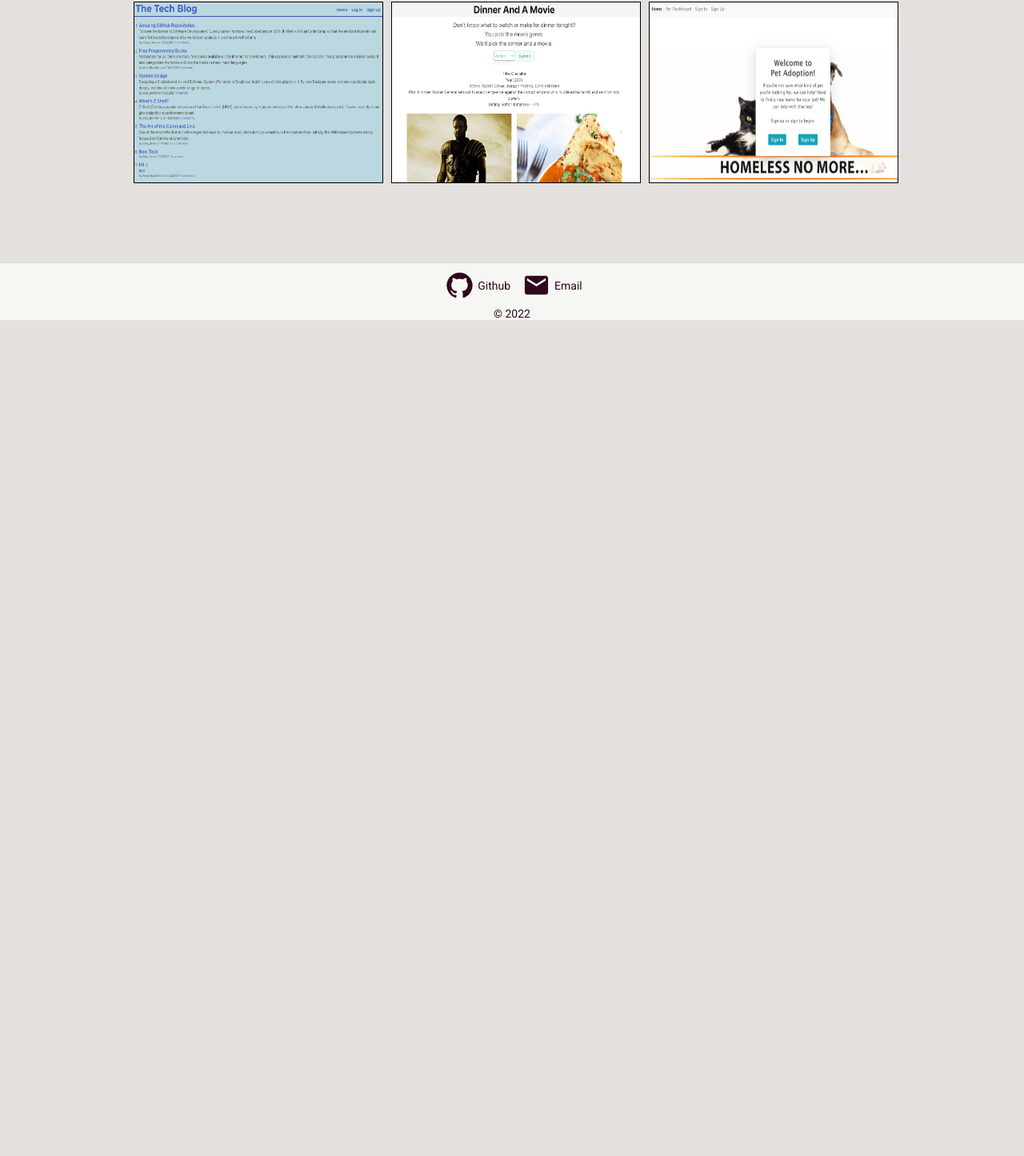
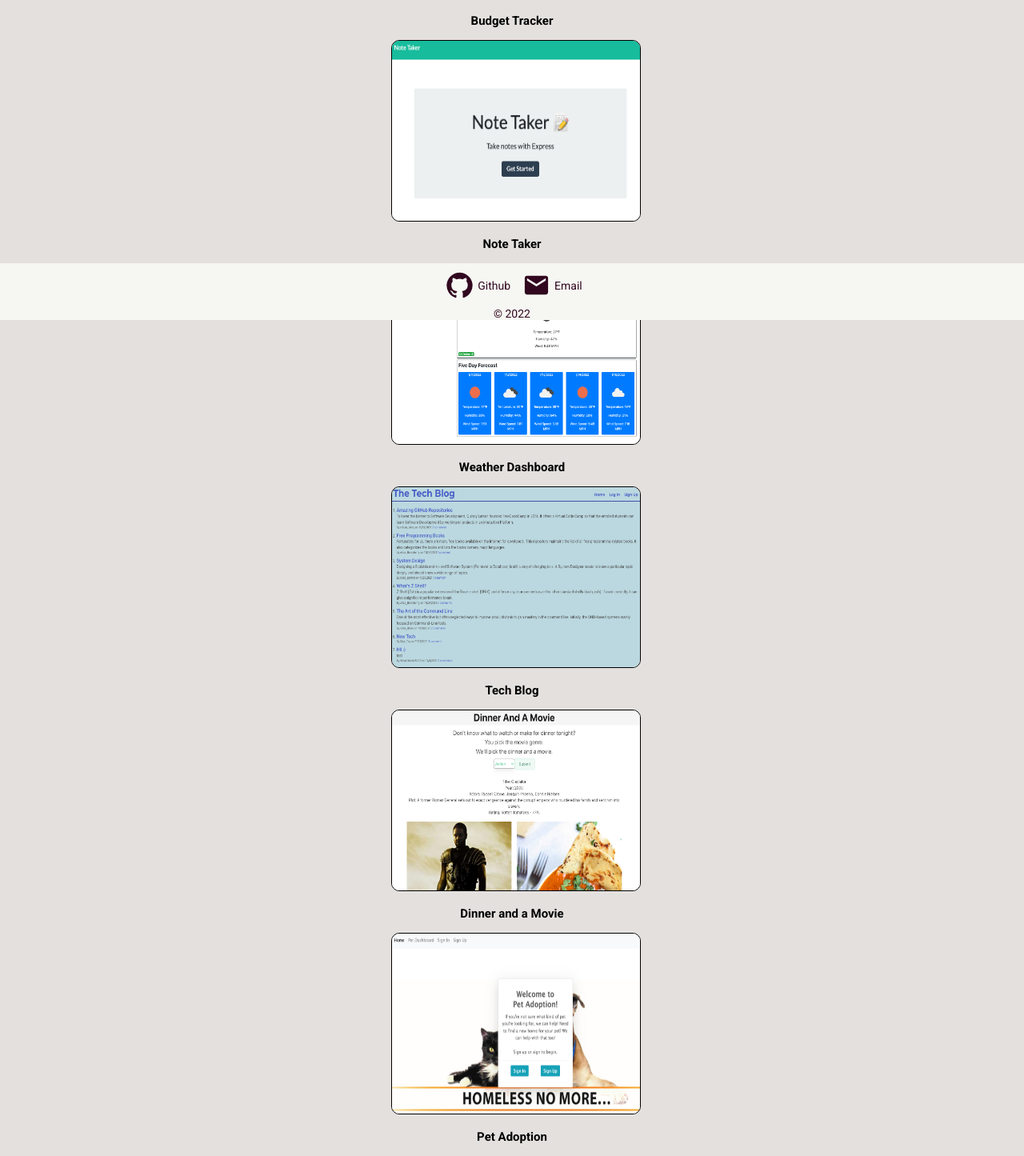
Before and after one commit to eeleelksm/eeleelksm-reactportfolio-20, a React (Create React App) app: page /projects in a window 1280 px wide. Shown: the part 400-1845 px from the top of the page at 80% size. Before the commit the page ends 800 px from the top, so only its background shows below. Built offline with nearby package versions, Linux system fonts and the light colour scheme.

Commit message:
modifying project outline

```diff
--- a/src/components/Pages/About/About.js
+++ b/src/components/Pages/About/About.js
@@ -10,13 +10,13 @@ function About() {
 				</div>
 				<div className="about-text">
 					<p>
-						Keshia-Lee is a Fullstack Web Developer with hopes of transferring her
-						newfound skills into programming and designing video games.
+						I'm a Fullstack Web Developer with hopes of transferring my newfound
+						skills into programming and designing video games.
 					</p>
 					<p>
-						She grabs her inspiration from sci-fi and fantasy books. Some of her
-						favorite games are Skyrim, Horizon Zero Dawn. Kingdom Hearts franchise and
-						The Sims franchise.
+						I grab my inspiration from sci-fi and fantasy books. Some of my favorite
+						games are Skyrim, Horizon Zero Dawn, The Kingdom Hearts franchise and The
+						Sims franchise.
 					</p>
 				</div>
 			</div>
--- a/src/components/Pages/Project/Project.js
+++ b/src/components/Pages/Project/Project.js
@@ -13,21 +13,73 @@ function Project() {
 
 	return (
 		<section className="project-section">
-			<h1>Projects</h1>
-			<div>
-				<a href="https://fast-temple-66110.herokuapp.com/">
+			<h1>projects</h1>
+			<div className="container">
+				<div className="item">
 					<img
 						src={project1}
-						alt="project-name"
+						alt="budget-tracker"
 						className="img-thumbnail"
 						onClick={() => openInNewTab("https://fast-temple-66110.herokuapp.com/")}
 					/>
-				</a>
-				<img src={project2} alt="project-name" className="img-thumbnail" />
-				<img src={project3} alt="project-name" className="img-thumbnail" />
-				<img src={project4} alt="project-name" className="img-thumbnail" />
-				<img src={project5} alt="project-name" className="img-thumbnail" />
-				<img src={project6} alt="project-name" className="img-thumbnail" />
+					<h3>Budget Tracker</h3>
+				</div>
+
+				<div className="item">
+					<img
+						src={project2}
+						alt="note-taker"
+						className="img-thumbnail"
+						onClick={() => openInNewTab("https://calm-dusk-28063.herokuapp.com/")}
+					/>
+					<h3>Note Taker</h3>
+				</div>
+
+				<div className="item">
+					<img
+						src={project3}
+						alt="weather-db"
+						className="img-thumbnail"
+						onClick={() =>
+							openInNewTab("https://eeleelksm.github.io/eeleelksm.challenge6/")
+						}
+					/>
+					<h3>Weather Dashboard</h3>
+				</div>
+
+				<div className="item">
+					<img
+						src={project4}
+						alt="tech-blog"
+						className="img-thumbnail"
+						onClick={() =>
+							openInNewTab("https://desolate-reaches-61347.herokuapp.com/")
+						}
+					/>
+					<h3>Tech Blog</h3>
+				</div>
+
+				<div className="item">
+					<img
+						src={project5}
+						alt="dinner-movie"
+						className="img-thumbnail"
+						onClick={() => openInNewTab("https://jayibarra.github.io/movies/")}
+					/>
+					<h3>Dinner and a Movie</h3>
+				</div>
+
+				<div className="item">
+					<img
+						src={project6}
+						alt="pet-adoption"
+						className="img-thumbnail"
+						onClick={() =>
+							openInNewTab("https://guarded-basin-05749.herokuapp.com/ ")
+						}
+					/>
+					<h3>Pet Adoption</h3>
+				</div>
 			</div>
 		</section>
 	);
--- a/src/index.css
+++ b/src/index.css
@@ -46,11 +46,12 @@ nav {
 }
 
 nav a:hover {
-	font-weight: 700;
+	font-weight: 500;
 	color: #f6f7f3;
-	background-color: #7a3b69;
+	background-color: #a97c73;
 	padding: 10px;
 	transition: all 0.3s ease;
+	border-radius: 10px;
 }
 
 header a {
@@ -81,12 +82,14 @@ li {
 	width: 310px;
 	height: 225px;
 	border: 1px solid;
+	border-radius: 10px;
 	margin-left: 10px;
 }
 
 .img-thumbnail:hover {
 	background-color: #0e79b2;
-	opacity: 0.5;
+	opacity: 0.35;
+	cursor: pointer;
 }
 .project-section {
 	text-align: center;
@@ -102,6 +105,7 @@ li {
 	width: 50%;
 	text-align: justify;
 	margin-left: 25%;
+	font-size: 18px;
 }
 
 .avatar {
```
